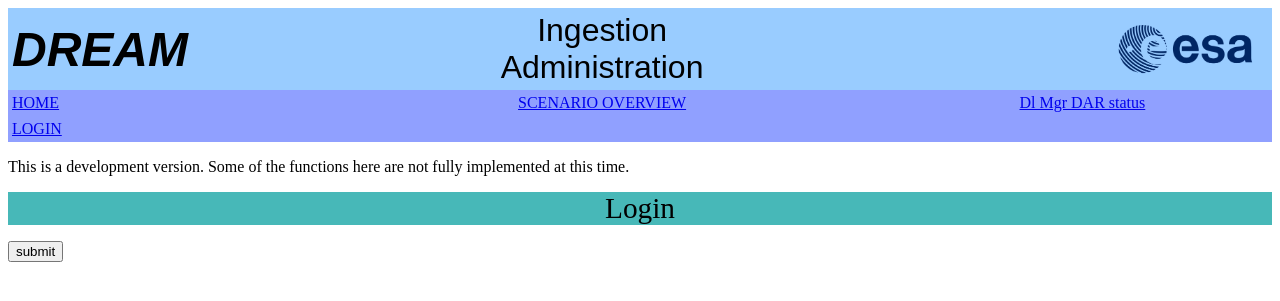
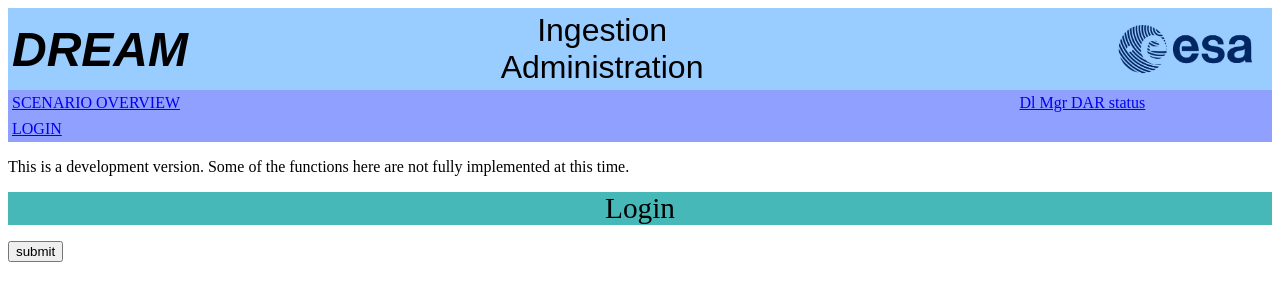
Before and after one commit to DREAM-ODA-OS/IngestionEngine, a Django app: template ingestion/static/templates/editScripts.html in a window 1280 px wide. Shown: the top 301 px of the page. Run offline with Django 3.2, Linux system fonts and the light colour scheme; the template is opened without the code that fills it: most values are stand-ins (such as "Sample title", 1, 10 or a date in 2020); parts of the project's set-up code (start-up, migrations or seed data) failed here and were passed over.

Commit message:
Fixed typo in forms, and got rid of the blank home page - saves a naviation click.

```diff
--- a/ingestion/static/templates/base.html
+++ b/ingestion/static/templates/base.html
@@ -28,8 +28,8 @@
     <TD><P><IMG SRC={% static "images/ESA_logo_dark_blue_bare.png" %} NAME="logo" ALIGN=RIGHT HEIGHT=73 BORDER=0></P></TD>
   </TR>
   <TR BGCOLOR="#90a0ff">
-    <td><a href="/{{home_page}}"> HOME </a></td>
-    <td class="ieBareTblCell" ALIGN=CENTER ><a href="/scenario/overview/"> SCENARIO OVERVIEW </a></td>
+    <td><a href="/{{home_page}}"> SCENARIO OVERVIEW </a></td>
+    <td class="ieBareTblCell" ALIGN=CENTER ><!-- a href="/scenario/overview/"> </a --></td>
     <td class="ieBareTblCell" ALIGN=RIGHT ><a href="/ingest/dmDARStatus"> Dl Mgr DAR status</a></td>
   </TR>
   <TR BGCOLOR="#90a0ff">
--- a/ingestion/urls.py
+++ b/ingestion/urls.py
@@ -84,8 +84,10 @@
     url(r'^ingest/darResponse/(?P<seq_id>.*)$',views.darResponse),
 
     # Main page
-    url(r'^'+IE_HOME_PAGE,    views.main_page),
-    url(r'^'+IE_HOME_PAGE+'/',views.main_page),
+    #url(r'^'+IE_HOME_PAGE,    views.main_page),
+    #url(r'^'+IE_HOME_PAGE+'/',views.main_page),
+    url(r'^'+IE_HOME_PAGE,    views.overviewScenario),
+    url(r'^'+IE_HOME_PAGE+'/',views.overviewScenario),
 
     # editScenarioForms.html
     #url(r'^editScenarioForms/',views.editScenarioForms),
```
Also changed, not shown: ingestion/forms.py (+4 -4 lines).
